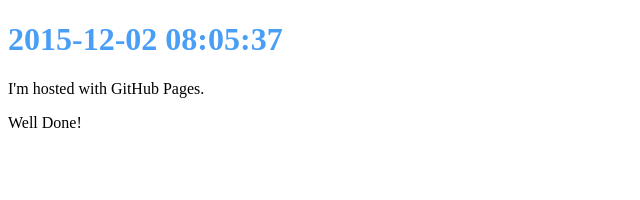
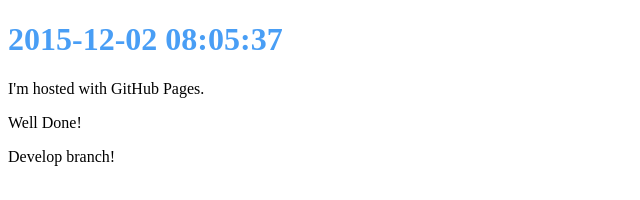
Before and after one commit to yusk013/yangjinlongpk.github.io, a plain HTML site: page index.html in a window 1280 px wide. Shown: the whole page, without its empty margins (0-640 px from the left). Drawn offline with Linux system fonts and the light colour scheme.

Commit message:
develop dev.

```diff
--- a/index.html
+++ b/index.html
@@ -8,8 +8,9 @@
 
 <body>
 	<h1 id="hello">Hello World</h1>
-	<p>I'm hosted with GitHub Pages.</p>
+    <p>I'm hosted with GitHub Pages.</p>
     <p>Well Done!</p>
+    <p>Develop branch!</p>
 	<span></span>
 </body>
 
```
